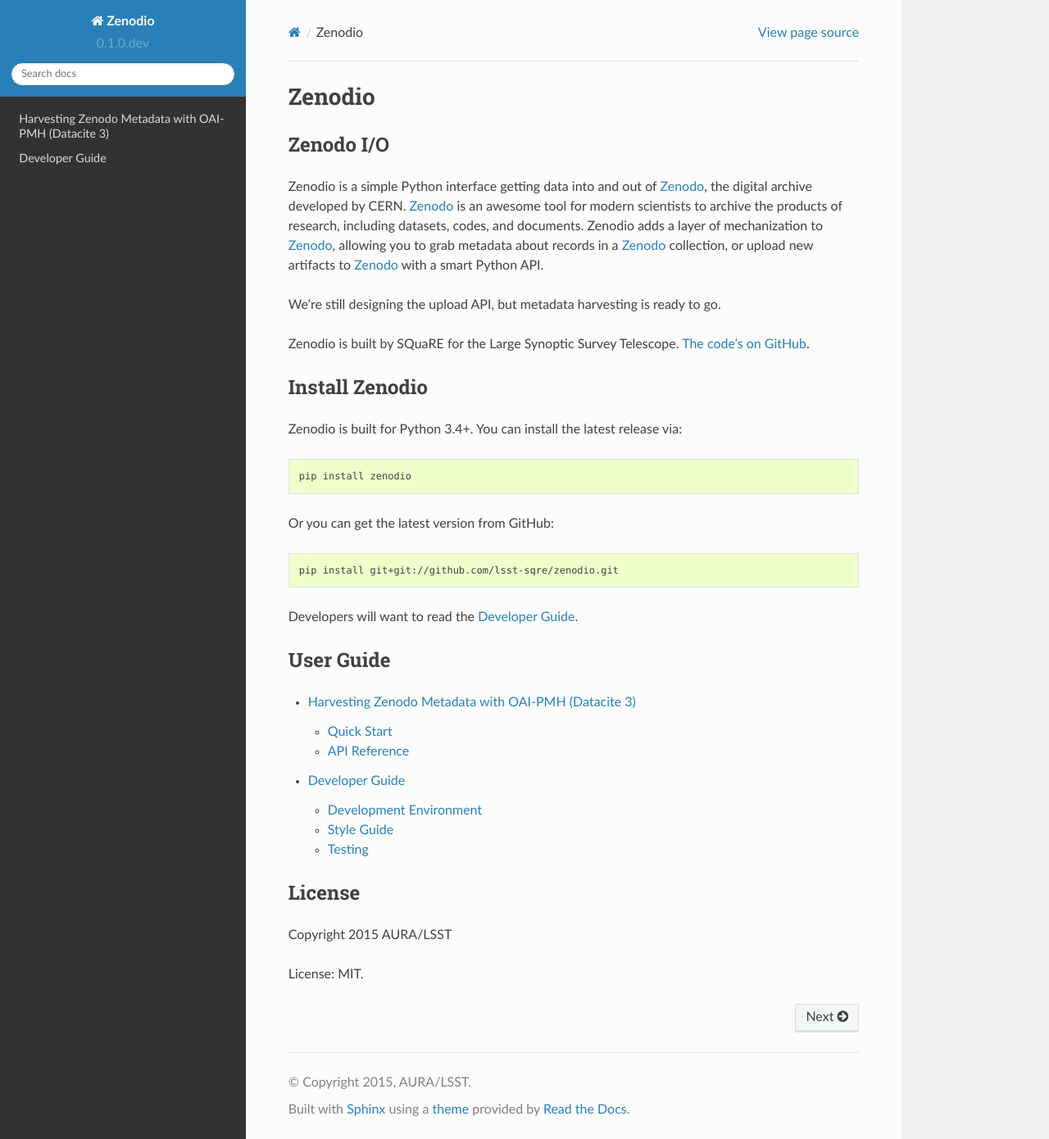
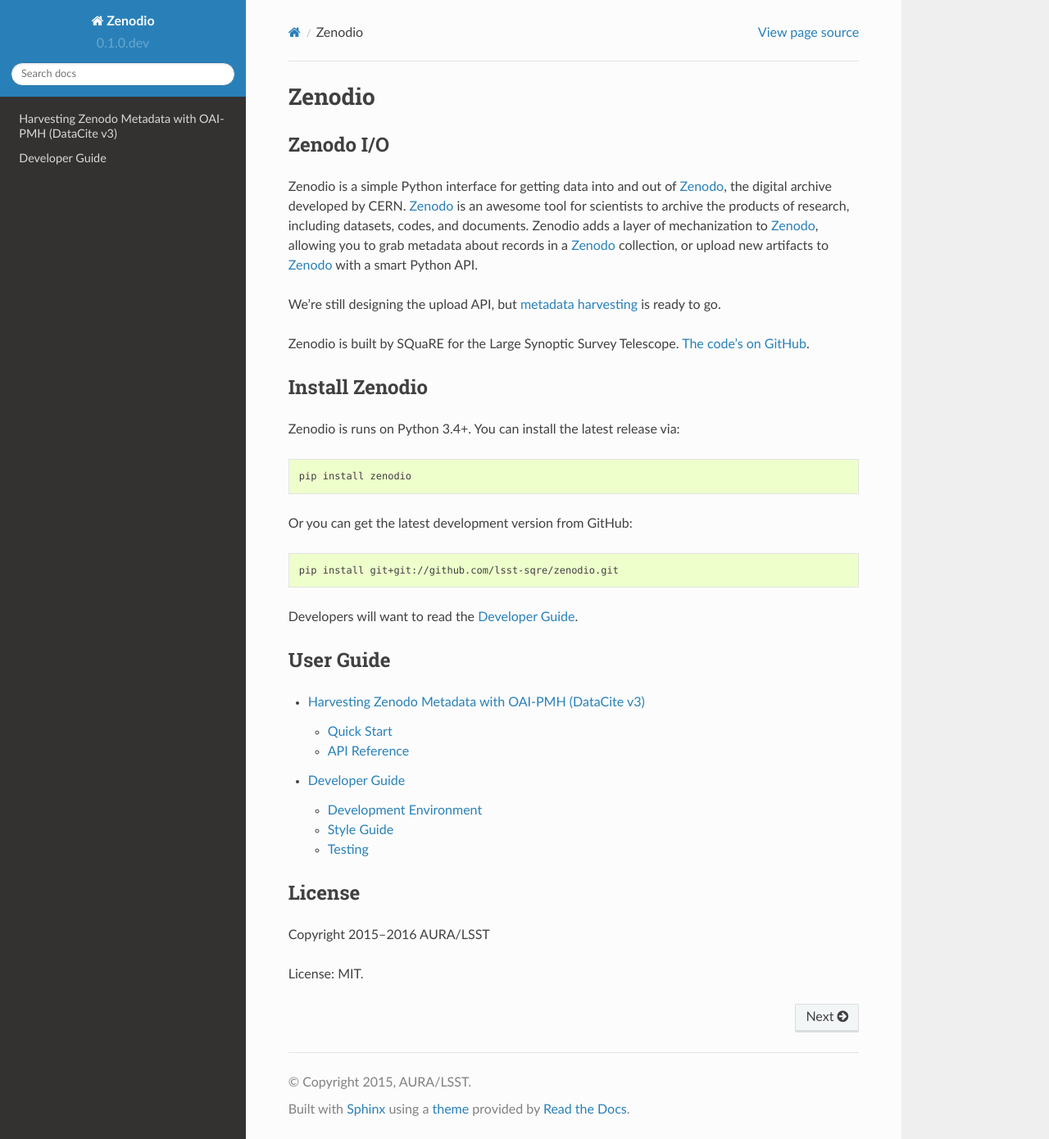
Before and after one commit to lsst-sqre/zenodio, a Sphinx documentation site: the page built from docs/index.rst, in a window 1280 px wide and 1390 px high. Shown: the whole window at 82% size. Built offline with Sphinx 7.4.7 and the Read the Docs theme 2.0.0, drawn with Linux system fonts in a browser that asks for light colours.

Commit message:
Small doc updates
- Update copyright year
- Standardize on usage of 'DataCite v3'
- Improve some sentences.

```diff
--- a/README.rst
+++ b/README.rst
@@ -4,14 +4,14 @@
 zenodio — I/O with Zenodo
 #########################
 
-Python library for uploading research artifacts to Zenodo_ with their REST API and downloading artifacts from community collections with their OAI-PMH Datacite v3 harvest API.
+Python library for uploading research artifacts to Zenodo_ with their REST API and downloading artifacts from community collections with their OAI-PMH DataCite v3 harvest API.
 
-*In development.*
+Read the docs: http://zenodio.lsst.io
 
 License
 =======
 
-Copyright 2015 AURA/LSST
+Copyright 2015-2016 AURA/LSST
 
 MIT license.
 
--- a/docs/index.rst
+++ b/docs/index.rst
@@ -5,11 +5,11 @@
 Zenodo I/O
 ==========
 
-Zenodio is a simple Python interface getting data into and out of Zenodo_, the digital archive developed by CERN.
-Zenodo_ is an awesome tool for modern scientists to archive the products of research, including datasets, codes, and documents.
+Zenodio is a simple Python interface for getting data into and out of Zenodo_, the digital archive developed by CERN.
+Zenodo_ is an awesome tool for scientists to archive the products of research, including datasets, codes, and documents.
 Zenodio adds a layer of mechanization to Zenodo_, allowing you to grab metadata about records in a Zenodo_ collection, or upload new artifacts to Zenodo_ with a smart Python API.
 
-We're still designing the upload API, but metadata harvesting is ready to go.
+We're still designing the upload API, but :doc:`metadata harvesting <harvest>` is ready to go.
 
 Zenodio is built by SQuaRE for the Large Synoptic Survey Telescope.
 `The code's on GitHub <https://github.com/lsst-sqre/zenodio>`_.
@@ -17,14 +17,14 @@
 Install Zenodio
 ===============
 
-Zenodio is built for Python 3.4+.
+Zenodio is runs on Python 3.4+.
 You can install the latest release via:
 
 .. code-block:: bash
 
    pip install zenodio
 
-Or you can get the latest version from GitHub:
+Or you can get the latest development version from GitHub:
 
 .. code-block:: bash
 
@@ -44,7 +44,7 @@
 License
 =======
 
-Copyright 2015 AURA/LSST
+Copyright 2015--2016 AURA/LSST
 
 License: MIT.
 
```
Also changed, not shown: docs/harvest.rst (+6 -6 lines), 1 other file.
